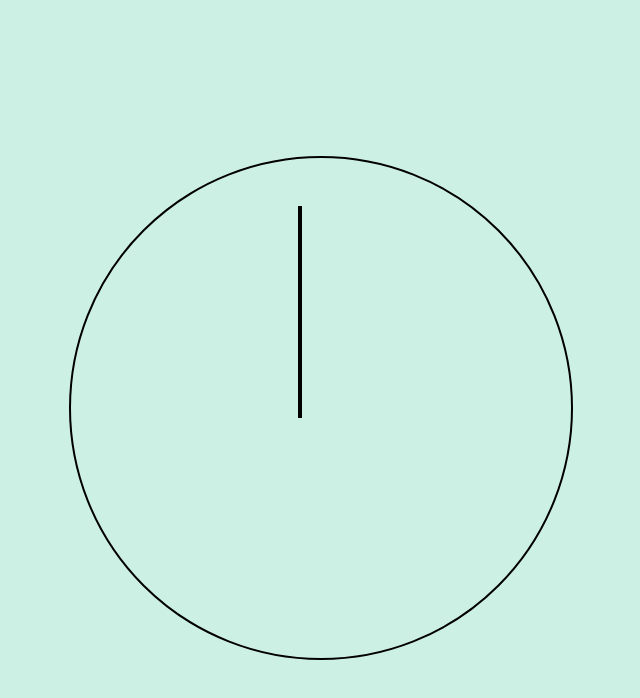
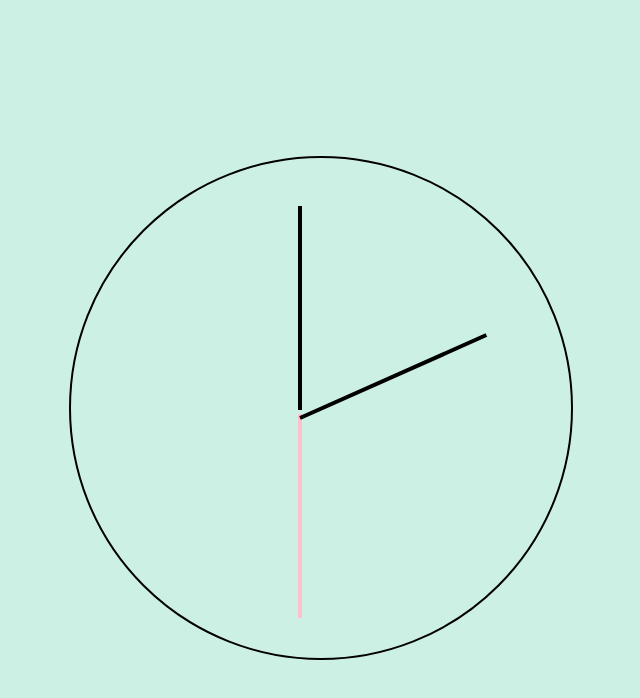
Before and after one commit to Abel808/js-mini-projects, a plain HTML site: page clock/index.html in a window 1280 px wide. Shown: the whole page, without its empty margins (319-959 px from the left). Drawn offline with Linux system fonts and the light colour scheme.

Commit message:
clock kind working

```diff
--- a/clock/css/style.css
+++ b/clock/css/style.css
@@ -26,5 +26,11 @@ body{
 
     transform-origin: 100%;
     transform: rotate(90deg);
+    transition: all 0.05s;
+    transition-timing-function: cubic-bezier(0.01, 3.64, 0.25, 1);
 
 }
+
+#minutes{
+    border:2px solid pink;
+}
--- a/clock/js/app.js
+++ b/clock/js/app.js
@@ -0,0 +1,27 @@
+
+const secondsHand = document.querySelector('#seconds')
+const minutesHand = document.querySelector('#minutes')
+const hoursHand = document.querySelector('#hours')
+
+function setTime (){
+    const now = new Date()
+
+   const seconds = now.getSeconds()
+   const secondsDeg = ((seconds/60)*360)+90
+    secondsHand.style.transform = `rotate(${secondsDeg}deg)`
+
+   const minutes = now.getMinutes()
+   const minutesdeg =( (minutes/60)*360)+90
+    minutesHand.style.transform = `rotate(${minutesdeg}deg)`
+    console.log(minutes, minutesdeg)
+
+
+    hours = now.getMinutes()
+    hoursdeg = ((minutes/12)*360)+90
+    minutesHand.style.transform = `rotate(${hoursdeg}deg)`
+
+    console.log(now)
+
+}
+
+setInterval(setTime,1000)
```
